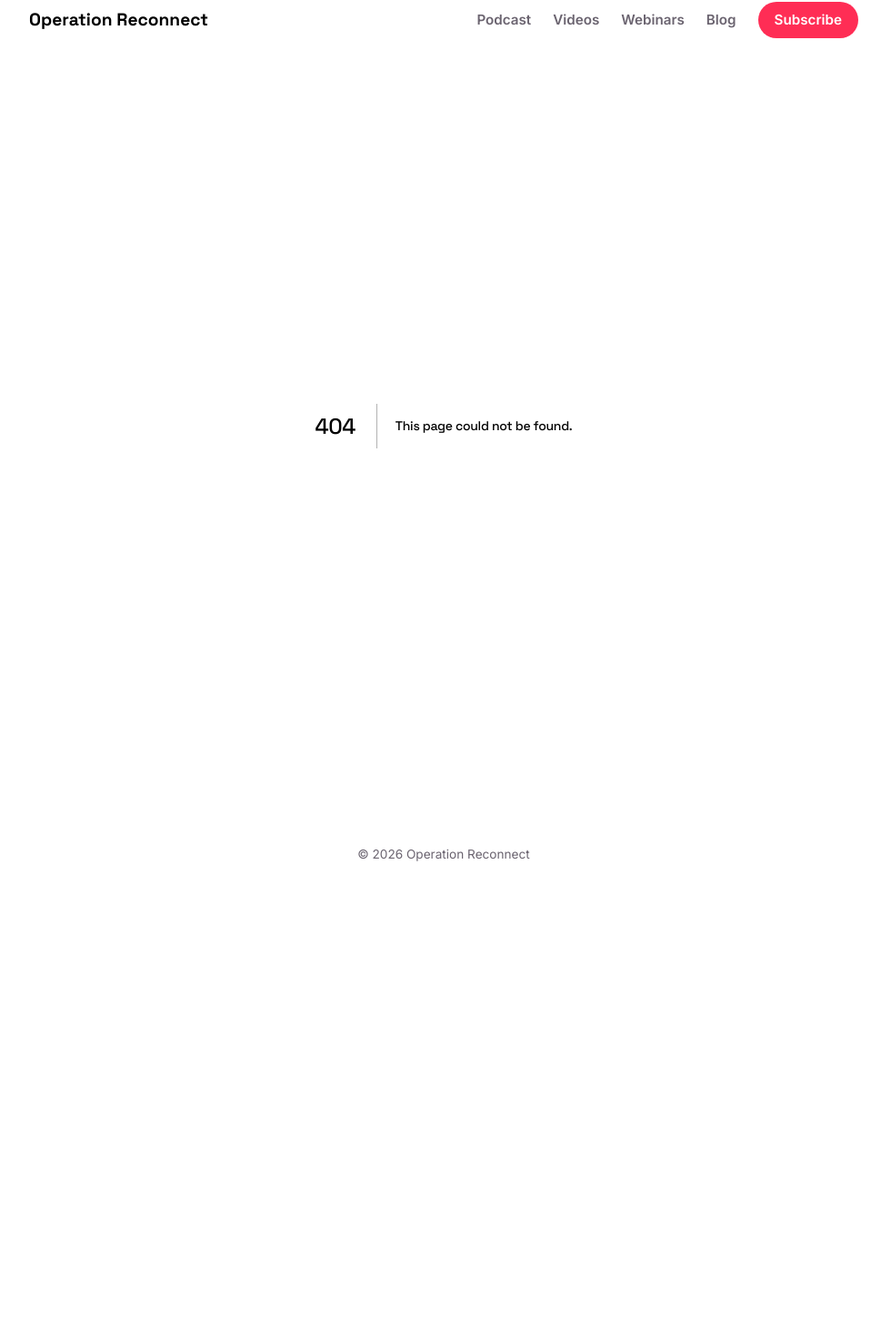
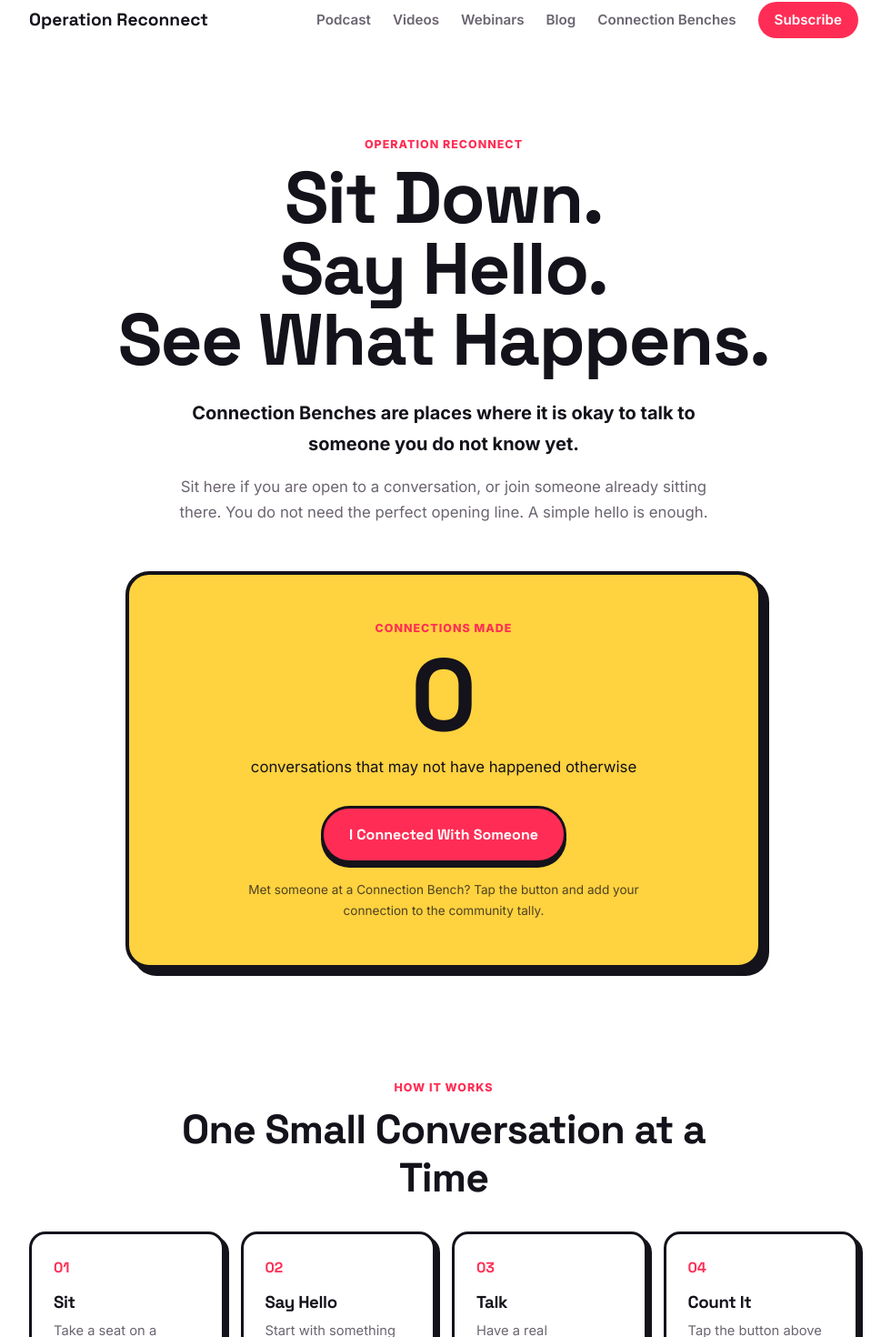
Before and after one commit to developmentalhub/operation-reconnect, a Next.js app: page /connection-benches in a window 1280 px wide. Before the commit this address had no page. Shown: the part 24-1494 px from the top of the page at 91% size, without its empty margins (152-1132 px from the left). Before the commit the page ends 1015 px from the top, so only its background shows below. Built offline with nearby package versions, Linux system fonts and the light colour scheme.

Commit message:
Add Connection Benches page

```diff
--- /dev/null
+++ b/app/connection-benches/page.js
@@ -0,0 +1,168 @@
+export const metadata = {
+  title: 'Connection Benches — Operation Reconnect',
+  description:
+    'Connection Benches create simple places for people to sit, talk and meet someone new.',
+};
+
+export default function ConnectionBenchesPage() {
+  return (
+    <main>
+      <section className="connection-bench-hero">
+        <p className="small-heading">OPERATION RECONNECT</p>
+
+        <h1>
+          Sit Down.
+          <br />
+          Say Hello.
+          <br />
+          See What Happens.
+        </h1>
+
+        <p className="connection-bench-lead">
+          Connection Benches are places where it is okay to talk to
+          someone you do not know yet.
+        </p>
+
+        <p className="connection-bench-intro">
+          Sit here if you are open to a conversation, or join someone
+          already sitting there. You do not need the perfect opening
+          line. A simple hello is enough.
+        </p>
+      </section>
+
+      <section className="connection-counter-section">
+        <p className="small-heading">CONNECTIONS MADE</p>
+
+        <div className="connection-count">
+          0
+        </div>
+
+        <p className="connection-count-text">
+          conversations that may not have happened otherwise
+        </p>
+
+        <button
+          type="button"
+          className="connection-button"
+        >
+          I Connected With Someone
+        </button>
+
+        <p className="connection-button-note">
+          Met someone at a Connection Bench? Tap the button and add
+          your connection to the community tally.
+        </p>
+      </section>
+
+      <section className="connection-how-section">
+        <div className="connection-section-heading">
+          <p className="small-heading">HOW IT WORKS</p>
+          <h2>One Small Conversation at a Time</h2>
+        </div>
+
+        <div className="connection-steps">
+          <div className="connection-step">
+            <span>01</span>
+            <h3>Sit</h3>
+            <p>
+              Take a seat on a Connection Bench.
+            </p>
+          </div>
+
+          <div className="connection-step">
+            <span>02</span>
+            <h3>Say Hello</h3>
+            <p>
+              Start with something simple.
+            </p>
+          </div>
+
+          <div className="connection-step">
+            <span>03</span>
+            <h3>Talk</h3>
+            <p>
+              Have a real conversation with another person.
+            </p>
+          </div>
+
+          <div className="connection-step">
+            <span>04</span>
+            <h3>Count It</h3>
+            <p>
+              Tap the button above and add your connection to the tally.
+            </p>
+          </div>
+        </div>
+      </section>
+
+      <section className="conversation-starters-section">
+        <p className="small-heading">
+          NOT SURE WHAT TO SAY?
+        </p>
+
+        <h2>
+          Try One of These
+        </h2>
+
+        <div className="conversation-starters">
+          <div className="conversation-starter tone-yellow">
+            What's been the best part of your week?
+          </div>
+
+          <div className="conversation-starter tone-green">
+            What are you looking forward to?
+          </div>
+
+          <div className="conversation-starter tone-blue">
+            What music are you listening to lately?
+          </div>
+
+          <div className="conversation-starter tone-coral">
+            What's something you've always wanted to try?
+          </div>
+        </div>
+      </section>
+
+      <section className="connection-why-section">
+        <p className="small-heading">
+          WHY CONNECTION BENCHES?
+        </p>
+
+        <h2>
+          We Spend a Lot of Time Around People Without Actually
+          Talking to Them.
+        </h2>
+
+        <p>
+          The Connection Bench creates a tiny invitation to change
+          that.
+        </p>
+
+        <div className="connection-message">
+          <p>No app.</p>
+          <p>No profile.</p>
+          <p>No followers.</p>
+          <strong>Just another person.</strong>
+        </div>
+      </section>
+
+      <section className="connection-final-cta">
+        <h2>
+          Want a Connection Bench at Your School or Community?
+        </h2>
+
+        <p>
+          Help us create more places where starting a conversation
+          feels a little easier.
+        </p>
+
+        <a
+          href="mailto:operationreconnecthp@gmail.com?subject=Connection Bench Enquiry"
+          className="register-button"
+        >
+          Bring a Connection Bench Here
+        </a>
+      </section>
+    </main>
+  );
+}
--- a/app/globals.css
+++ b/app/globals.css
@@ -2385,3 +2385,283 @@ main {
     box-shadow: 5px 5px 0 var(--text);
   }
 }
+
+/* =========================================================
+   CONNECTION BENCHES
+   ========================================================= */
+
+.connection-bench-hero {
+  max-width: 760px;
+  margin: 0 auto;
+  padding: 80px 0 50px;
+  text-align: center;
+}
+
+.connection-bench-hero h1 {
+  font-size: clamp(3rem, 8vw, 5rem);
+  line-height: 0.98;
+  margin-bottom: 24px;
+}
+
+.connection-bench-lead {
+  max-width: 620px;
+  margin: 0 auto 16px;
+  font-size: 1.25rem;
+  font-weight: 700;
+}
+
+.connection-bench-intro {
+  max-width: 620px;
+  margin: 0 auto;
+  color: var(--muted);
+  font-size: 1.05rem;
+}
+
+
+/* ---------- Counter ---------- */
+
+.connection-counter-section {
+  max-width: 700px;
+  margin: 0 auto 80px;
+  padding: 48px 30px;
+
+  background: var(--yellow);
+
+  border: 4px solid var(--text);
+  border-radius: 26px;
+  box-shadow: 8px 8px 0 var(--text);
+
+  text-align: center;
+}
+
+.connection-count {
+  margin: 8px 0;
+
+  font-family: var(--font-display), sans-serif;
+  font-size: clamp(4rem, 12vw, 7rem);
+  font-weight: 700;
+  line-height: 1;
+}
+
+.connection-count-text {
+  max-width: 430px;
+  margin: 0 auto 28px;
+  font-size: 1.05rem;
+}
+
+.connection-button {
+  padding: 16px 28px;
+
+  background: var(--coral);
+  color: white;
+
+  border: 3px solid var(--text);
+  border-radius: 999px;
+  box-shadow: 0 5px 0 var(--text);
+
+  font-family: var(--font-display), sans-serif;
+  font-size: 1rem;
+  font-weight: 700;
+
+  cursor: pointer;
+}
+
+.connection-button:hover {
+  transform: translateY(-2px);
+  box-shadow: 0 7px 0 var(--text);
+}
+
+.connection-button-note {
+  max-width: 460px;
+  margin: 18px auto 0;
+
+  color: var(--text);
+  opacity: 0.75;
+
+  font-size: 0.85rem;
+}
+
+
+/* ---------- How it works ---------- */
+
+.connection-how-section {
+  padding: 40px 0 90px;
+}
+
+.connection-section-heading {
+  max-width: 620px;
+  margin: 0 auto 32px;
+  text-align: center;
+}
+
+.connection-section-heading h2 {
+  font-size: clamp(2rem, 5vw, 2.8rem);
+}
+
+.connection-steps {
+  display: grid;
+  grid-template-columns: repeat(4, 1fr);
+  gap: 18px;
+}
+
+.connection-step {
+  padding: 24px;
+
+  border: 3px solid var(--text);
+  border-radius: 18px;
+  box-shadow: 5px 5px 0 var(--text);
+
+  background: white;
+}
+
+.connection-step span {
+  display: block;
+  margin-bottom: 14px;
+
+  color: var(--coral);
+
+  font-family: var(--font-display), sans-serif;
+  font-weight: 700;
+}
+
+.connection-step h3 {
+  margin-bottom: 8px;
+}
+
+.connection-step p {
+  color: var(--muted);
+  font-size: 0.92rem;
+}
+
+
+/* ---------- Conversation starters ---------- */
+
+.conversation-starters-section {
+  max-width: 760px;
+  margin: 0 auto;
+  padding: 50px 0 90px;
+  text-align: center;
+}
+
+.conversation-starters-section h2 {
+  margin-bottom: 28px;
+  font-size: clamp(2rem, 5vw, 2.7rem);
+}
+
+.conversation-starters {
+  display: grid;
+  grid-template-columns: 1fr 1fr;
+  gap: 18px;
+}
+
+.conversation-starter {
+  padding: 22px;
+
+  border: 3px solid var(--text);
+  border-radius: 16px;
+  box-shadow: 4px 4px 0 var(--text);
+
+  font-weight: 700;
+}
+
+
+/* ---------- Why ---------- */
+
+.connection-why-section {
+  max-width: 680px;
+  margin: 0 auto;
+  padding: 60px 0 90px;
+  text-align: center;
+}
+
+.connection-why-section h2 {
+  margin-bottom: 18px;
+  font-size: clamp(2rem, 5vw, 2.8rem);
+}
+
+.connection-why-section > p {
+  color: var(--muted);
+  font-size: 1.05rem;
+}
+
+.connection-message {
+  margin-top: 30px;
+  padding: 30px;
+
+  background: var(--cream);
+
+  border: 3px solid var(--text);
+  border-radius: 20px;
+  box-shadow: 6px 6px 0 var(--text);
+}
+
+.connection-message p {
+  margin: 4px 0;
+  font-family: var(--font-display), sans-serif;
+  font-size: 1.3rem;
+  font-weight: 700;
+}
+
+.connection-message strong {
+  display: block;
+  margin-top: 14px;
+
+  color: var(--coral);
+
+  font-family: var(--font-display), sans-serif;
+  font-size: 1.6rem;
+}
+
+
+/* ---------- Final CTA ---------- */
+
+.connection-final-cta {
+  margin: 20px 0 100px;
+  padding: 50px 28px;
+
+  background: var(--text);
+  color: white;
+
+  border-radius: 24px;
+
+  text-align: center;
+}
+
+.connection-final-cta h2 {
+  margin-bottom: 12px;
+  color: white;
+}
+
+.connection-final-cta p {
+  max-width: 540px;
+  margin: 0 auto 24px;
+
+  color: var(--cream);
+}
+
+
+/* ---------- Mobile ---------- */
+
+@media (max-width: 800px) {
+  .connection-bench-hero {
+    padding-top: 50px;
+  }
+
+  .connection-steps {
+    grid-template-columns: 1fr 1fr;
+  }
+
+  .conversation-starters {
+    grid-template-columns: 1fr;
+  }
+}
+
+@media (max-width: 520px) {
+  .connection-steps {
+    grid-template-columns: 1fr;
+  }
+
+  .connection-counter-section {
+    padding: 38px 20px;
+  }
+}
--- a/app/layout.js
+++ b/app/layout.js
@@ -21,43 +21,92 @@ const hand = Kalam({
 
 export const metadata = {
   metadataBase: new URL('https://operationreconnect.com'),
+
   title: {
     default: 'Operation Reconnect',
     template: '%s | Operation Reconnect',
   },
-  description: 'Operation Reconnect helps teens make friends, build confidence, and understand how communities work through a podcast, videos, webinars, and challenges.',
-  keywords: ['teen friendship', 'social skills for teens', 'making friends', 'confidence building', 'teen mental health', 'connection', 'Operation Reconnect'],
+
+  description:
+    'Operation Reconnect helps teens make friends, build confidence, practise real-world conversation, and create stronger communities through videos, webinars, challenges, and Connection Benches.',
+
+  keywords: [
+    'teen friendship',
+    'social skills for teens',
+    'making friends',
+    'confidence building',
+    'connection',
+    'conversation skills',
+    'Connection Benches',
+    'community connection',
+    'Operation Reconnect',
+  ],
+
   openGraph: {
     title: 'Operation Reconnect',
-    description: 'Helping teens make friends, build confidence, and understand how communities work.',
+    description:
+      'Helping people build stronger friendships, confidence, conversation skills, and real-world connection.',
     url: 'https://operationreconnect.com',
     siteName: 'Operation Reconnect',
     type: 'website',
   },
+
   twitter: {
     card: 'summary_large_image',
     title: 'Operation Reconnect',
-    description: 'Helping teens make friends, build confidence, and understand how communities work.',
+    description:
+      'Helping people build stronger friendships, confidence, conversation skills, and real-world connection.',
   },
 };
 
 export default function RootLayout({ children }) {
   return (
-    <html lang="en" className={`${display.variable} ${body.variable} ${hand.variable}`}>
+    <html
+      lang="en"
+      className={`${display.variable} ${body.variable} ${hand.variable}`}
+    >
       <body>
         <header className="site-header">
-          <Link href="/" className="brand">Operation Reconnect</Link>
+          <Link href="/" className="brand">
+            Operation Reconnect
+          </Link>
+
           <nav className="site-nav">
-            <Link href="/podcast">Podcast</Link>
-            <Link href="/videos">Videos</Link>
-            <Link href="/webinars">Webinars</Link>
-            <Link href="/blog">Blog</Link>
-            <Link href="/subscribe" className="nav-cta">Subscribe</Link>
+            <Link href="/podcast">
+              Podcast
+            </Link>
+
+            <Link href="/videos">
+              Videos
+            </Link>
+
+            <Link href="/webinars">
+              Webinars
+            </Link>
+
+            <Link href="/blog">
+              Blog
+            </Link>
+
+            <Link href="/connection-benches">
+              Connection Benches
+            </Link>
+
+            <Link
+              href="/subscribe"
+              className="nav-cta"
+            >
+              Subscribe
+            </Link>
           </nav>
         </header>
+
         {children}
+
         <footer className="site-footer">
-          <p>&copy; {new Date().getFullYear()} Operation Reconnect</p>
+          <p>
+            &copy; {new Date().getFullYear()} Operation Reconnect
+          </p>
         </footer>
       </body>
     </html>
```
